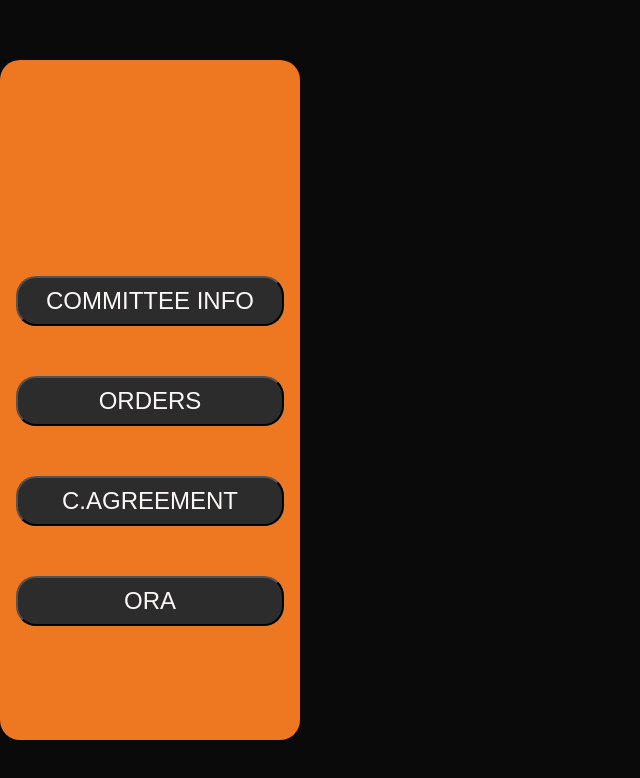
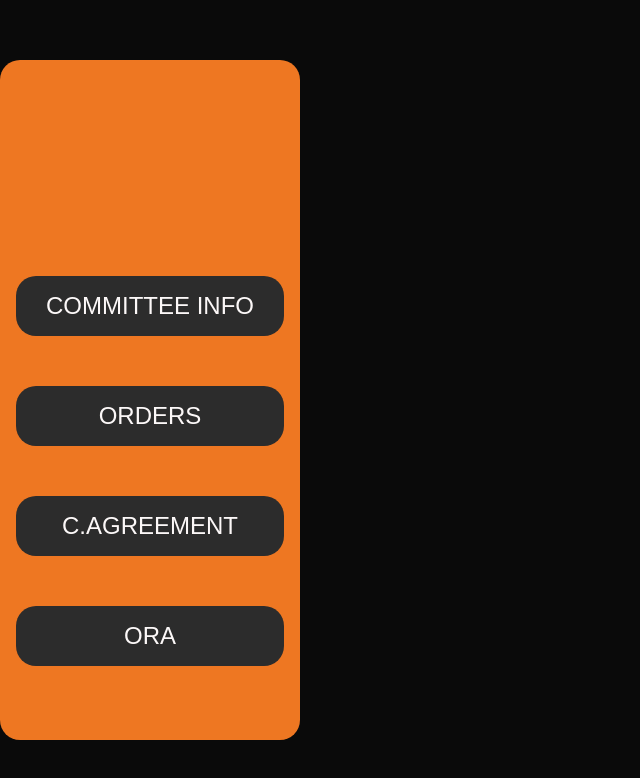
Before and after one commit to pxtricixdev/FrontNakama, a website: page html/loginA002.html in a window 1280 px wide. Shown: the whole page, without its empty margins (0-640 px from the left). Drawn offline with nearby package versions, Linux system fonts and the light colour scheme; a web font is replaced by a local one.

Commit message:
Panel admin pequeños arreglos.

```diff
--- a/css/loginA001.css
+++ b/css/loginA001.css
@@ -131,10 +131,12 @@ a{
 /* Barra lateral de navegación */
 
 .botones {
+    align-items: stretch;
+    align-content: center;
     display: flex;
-    gap: 50px;
     flex-direction: column;
-    margin: 100px 0;
+    justify-content: space-evenly;
+    height: 850px;
 }
 
 
--- a/css/loginA002.css
+++ b/css/loginA002.css
@@ -102,7 +102,7 @@ a{
 
 .btn {
     width: auto;
-    height: 50px;
+    height: 60px;
     background-color:  #2c2c2c;
     color: #fcf8f8;
     cursor: pointer;
@@ -111,6 +111,7 @@ a{
     border-radius: 20px;
     font-family: var(--fuente1);
     font-size: 24px;
+    border: none;
 }
 
 #bajar{
```
Also changed, not shown: html/logAdmin.html (+3 -10 lines).
